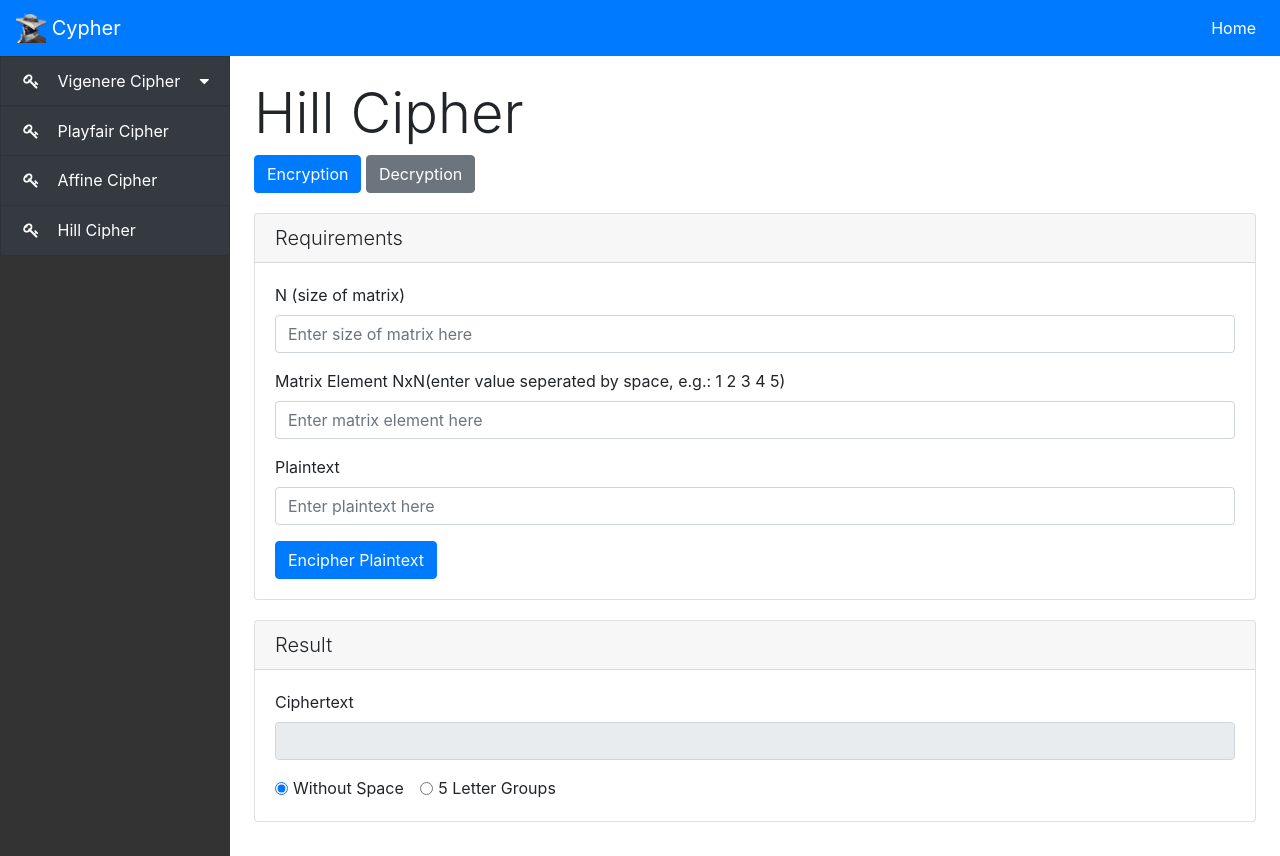
After one commit to reymyr/Classic-Cryptography, a Flask app: page /hill/encrypt in a window 1280 px wide. The commit adds this page. Run offline with Flask 2, Linux system fonts and the light colour scheme; some libraries are stand-ins or nearby versions.

Commit message:
implement hill cipher

```diff
--- a/app.py
+++ b/app.py
@@ -2,6 +2,7 @@ from flask import Flask, render_template, url_for, request, redirect
 from playfair_cipher import getKeywordMatrices, textToBigramArray, encipherBigram, decipherBigram, encipherBigramToText, decipherBigramToText
 from affine_cipher import encryptStringAffine, decryptStringAffine
 from vigenere_cipher import vigenere, autoKeyVigenere, fullVigenere, extendedVigenere
+from hill_cipher import textToArray, encryptHill, decryptHill, formKeyMatricesFromInput
 
 app = Flask(__name__)
 
@@ -155,11 +156,37 @@ def affineDecrypt():
         text = request.form['text2']
         m = int(request.form['select1'])
         b = int(request.form['select2'])
-        cipher_text = decryptStringAffine(text, m, b)
+        decipher_text = decryptStringAffine(text, m, b)
 
-        return render_template("affine.html", mode="Decrypt", offset=offset, coprime=coprime, ciphertext=text, result=cipher_text, m=m, b=b)
+        return render_template("affine.html", mode="Decrypt", offset=offset, coprime=coprime, ciphertext=text, result=decipher_text, m=m, b=b)
     else:
         return render_template("affine.html", mode="Decrypt", offset=offset, coprime=coprime)
+
+@app.route("/hill/encrypt", methods=['POST','GET'])
+def hillEncrypt():
+    if request.method == 'POST':
+        n = int(request.form['text1'])
+        array = request.form['text2']
+        entries = list(map(int, array.split()))
+        text = request.form['text3']
+        matrices= formKeyMatricesFromInput(entries, n)
+        cipher_text = encryptHill(matrices, textToArray(text, n), n)
+        return render_template("hill.html", mode="Encrypt", plaintext=text, result=cipher_text, n=n, array=array)
+    else:
+        return render_template("hill.html", mode="Encrypt")
+
+@app.route("/hill/decrypt", methods=['POST','GET'])
+def hillDecrypt():
+    if request.method == 'POST':
+        n = int(request.form['text1'])
+        array = request.form['text2']
+        entries = list(map(int, array.split()))
+        text = request.form['text3']
+        matrices= formKeyMatricesFromInput(entries, n)
+        decipher_text = decryptHill(matrices, textToArray(text, n), n)
+        return render_template("hill.html", mode="Decrypt", ciphertext=text, result=decipher_text, n=n, array=array)
+    else:
+        return render_template("hill.html", mode="Decrypt")
 
 if __name__ == "__main__":
     app.config['TEMPLATES_AUTO_RELOAD'] = True
--- a/templates/base.html
+++ b/templates/base.html
@@ -41,7 +41,7 @@
                             <a class="dropdown-item" href="/vigenere/extended/encrypt">Extended Vigenere Cipher</a>
                             <a class="dropdown-item" href="/playfair/encrypt">Playfair Cipher</a>
                             <a class="dropdown-item" href="/affine/encrypt">Affine Cipher</a>
-                            <a class="dropdown-item" href="#top">Hill Cipher</a>
+                            <a class="dropdown-item" href="/hill/encrypt">Hill Cipher</a>
                         </div>
                     </li><!-- Smaller devices menu END -->
                 </ul>
@@ -90,7 +90,7 @@
                             <span class="menu-collapsed">Affine Cipher</span>
                         </div>
                     </a>
-                    <a href="#" class="bg-dark list-group-item list-group-item-action">
+                    <a href="/hill/encrypt" class="bg-dark list-group-item list-group-item-action">
                         <div class="d-flex w-100 justify-content-start align-items-center">
                             <span class="fa fa-key fa-fw mr-3"></span>
                             <span class="menu-collapsed">Hill Cipher</span>
--- /dev/null
+++ b/templates/hill.html
@@ -0,0 +1,99 @@
+{% extends 'base.html' %}
+
+{% block head %}
+<title>Hill Cipher - {{mode}}</title>
+{% endblock %}
+
+{% block body %}
+<!-- MAIN -->
+<div class="col p-4">
+    <h1 class="display-4">Hill Cipher</h1>
+    {% if mode=="Encrypt" %}
+    <a class="btn btn-primary" href="/hill/encrypt" role="button">Encryption</a>
+    <a class="btn btn-secondary" href="/hill/decrypt" role="button">Decryption</a>
+    <div class="card">
+        <h5 class="card-header font-weight-light">Requirements</h5>
+        <div class="card-body">
+            <form action="/hill/encrypt" method="POST">
+                <div class="form-group">
+                    <label for="text1">N (size of matrix)</label>
+                    <input type="number" class="form-control" name="text1" placeholder="Enter size of matrix here" value="{{n}}">
+                </div>
+                <div class="form-group">
+                    <label for="text2">Matrix Element NxN(enter value seperated by space, e.g.: 1 2 3 4 5)</label>
+                    <input type="text" class="form-control" name="text2" placeholder="Enter matrix element here" value="{{array}}">
+                </div>
+                <div class="form-group">
+                    <label for="text3">Plaintext</label>
+                    <input type="text" class="form-control" name="text3" placeholder="Enter plaintext here" value="{{plaintext}}">
+                </div>
+                <button type="submit" class="btn btn-primary">Encipher Plaintext</button>
+            </form>
+        </div>
+    </div>
+    <div class="card">
+        <h5 class="card-header font-weight-light">Result</h5>
+        <div class="card-body">
+            <form>
+                <div class="form-group">
+                    <label for="text">Ciphertext</label>
+                    <input type="text"  readonly class="form-control" name="text3" value="{{result}}">
+                </div>
+            </form>
+
+            <div class="form-check form-check-inline">
+                <input class="form-check-input" type="radio" name="inlineRadioOptions" id="inlineRadio1" value="option1" checked>
+                <label class="form-check-label" for="inlineRadio1">Without Space</label>
+            </div>
+            <div class="form-check form-check-inline">
+                <input class="form-check-input" type="radio" name="inlineRadioOptions" id="inlineRadio2" value="option2">
+                <label class="form-check-label" for="inlineRadio2">5 Letter Groups</label>
+            </div>
+        </div>
+    </div>
+    {% else %}
+    <a class="btn btn-secondary" href="/hill/encrypt" role="button">Encryption</a>
+    <a class="btn btn-primary" href="/hill/decrypt" role="button">Decryption</a>
+    <div class="card">
+        <h5 class="card-header font-weight-light">Requirements</h5>
+        <div class="card-body">
+            <form action="/hill/decrypt" method="POST">
+                <div class="form-group">
+                    <label for="text1">N (size of matrix)</label>
+                    <input type="number" class="form-control" name="text1" placeholder="Enter size of matrix here" value="{{n}}">
+                </div>
+                <div class="form-group">
+                    <label for="text2">Matrix Element NxN(enter value seperated by space, e.g.: 1 2 3 4 5)</label>
+                    <input type="text" class="form-control" name="text2" placeholder="Enter matrix element here" value="{{array}}">
+                </div>
+                <div class="form-group">
+                    <label for="text3">Ciphertext</label>
+                    <input type="text" class="form-control" name="text3" placeholder="Enter ciphertext here" value="{{ciphertext}}">
+                </div>
+                <button type="submit" class="btn btn-primary">Decipher Ciphertext</button>
+            </form>
+        </div>
+    </div>
+    <div class="card">
+        <h5 class="card-header font-weight-light">Result</h5>
+        <div class="card-body">
+            <form>
+                <div class="form-group">
+                    <label for="text">Plaintext</label>
+                    <input type="text"  readonly class="form-control" id="text3" value="{{result}}">
+                </div>
+            </form>
+
+            <div class="form-check form-check-inline">
+                <input class="form-check-input" type="radio" name="inlineRadioOptions" id="inlineRadio1" value="option1" checked>
+                <label class="form-check-label" for="inlineRadio1">Without Space</label>
+            </div>
+            <div class="form-check form-check-inline">
+                <input class="form-check-input" type="radio" name="inlineRadioOptions" id="inlineRadio2" value="option2">
+                <label class="form-check-label" for="inlineRadio2">5 Letter Groups</label>
+            </div>
+        </div>
+    </div>
+    {% endif %}
+</div><!-- Main Col END -->
+{% endblock %}
```
Also changed, not shown: hill_cipher.py (+9 -9 lines).
